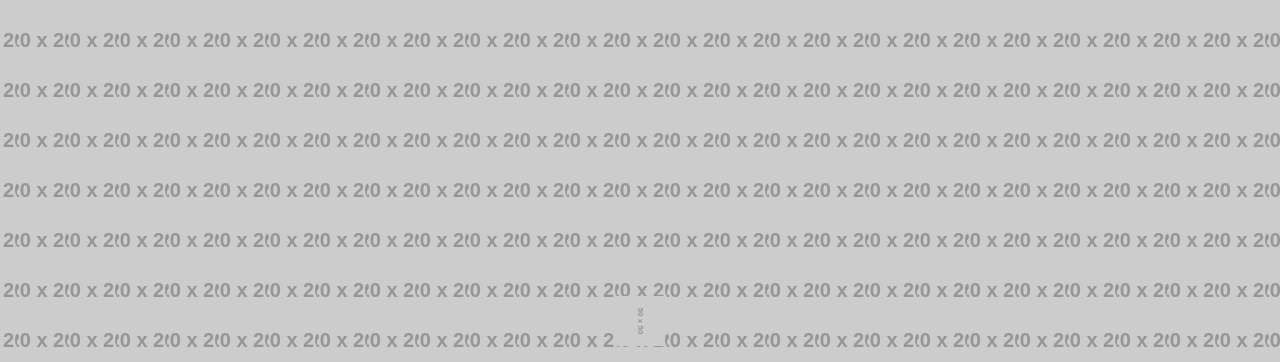
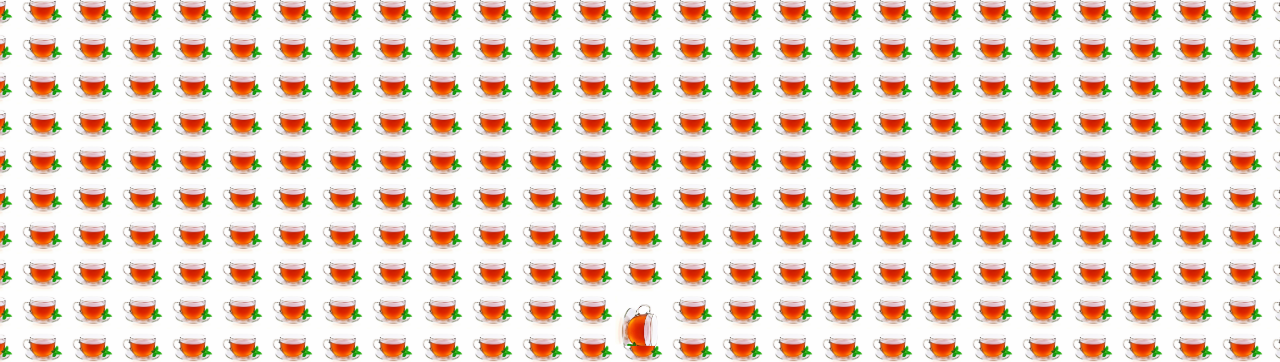
Before and after one commit to ThehanSanvidu/tea, a plain HTML site: page index.html in a window 1280 px wide. Shown: the top 362 px of the page. Drawn offline with Linux system fonts and the light colour scheme; placeholder pictures from the web are drawn by us.

Commit message:
Update style.css

```diff
--- a/style.css
+++ b/style.css
@@ -20,11 +20,12 @@ header {
 .tea-icon {
     width: 50px;
     height: 50px;
-    background-image: url('https://via.placeholder.com/50'); /* Replace with tea icon URL */
+    background-image: url('tea-icon.jpeg'); /* Update path to tea icon */
     background-size: cover;
     animation: spin 4s linear infinite;
     margin: 10px auto;
 }
+
 
 @keyframes spin {
     from { transform: rotate(0deg); }
@@ -37,7 +38,7 @@ body::before {
     position: absolute;
     width: 100vw;
     height: 100vh;
-    background-image: url('https://via.placeholder.com/20'); /* Replace with tea cup image URL */
+    background-image: url('tea-icon.jpeg'); /* Replace with tea cup image URL */
     background-repeat: repeat;
     background-size: 50px;
     animation: moveCups 15s linear infinite;
```
